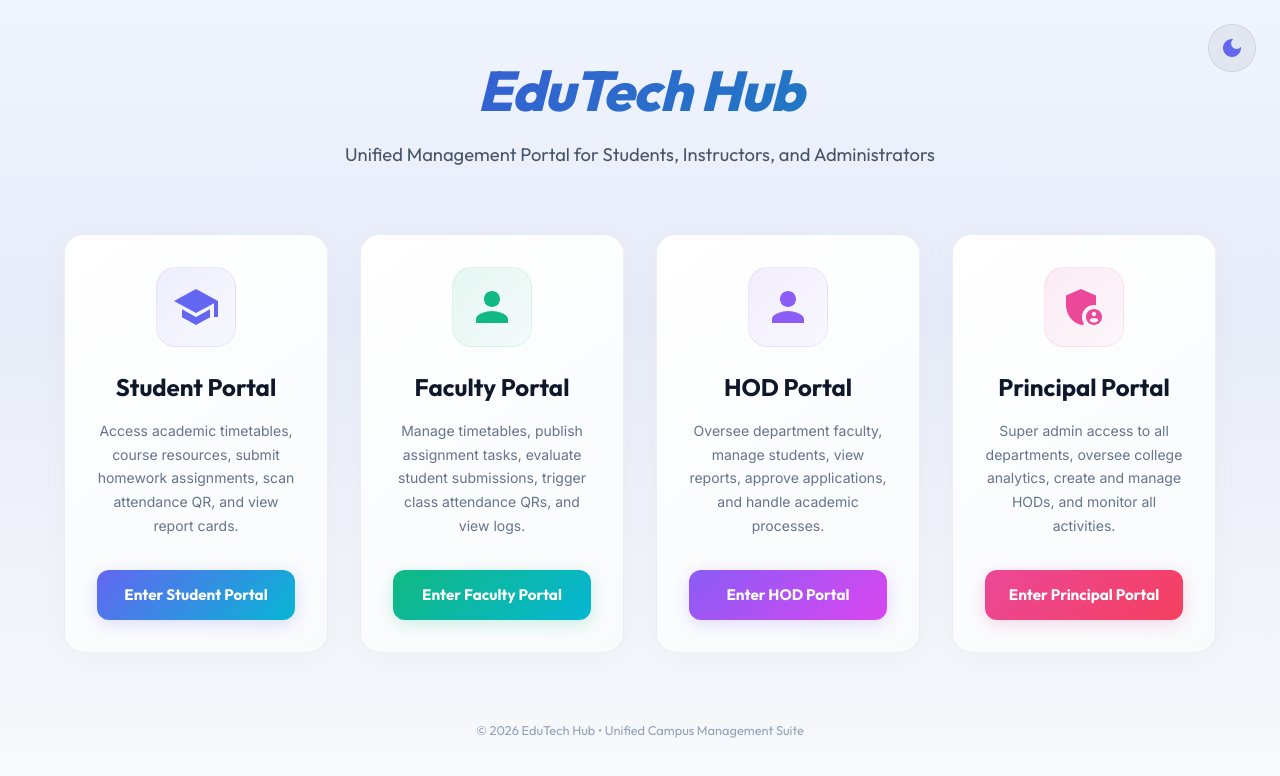
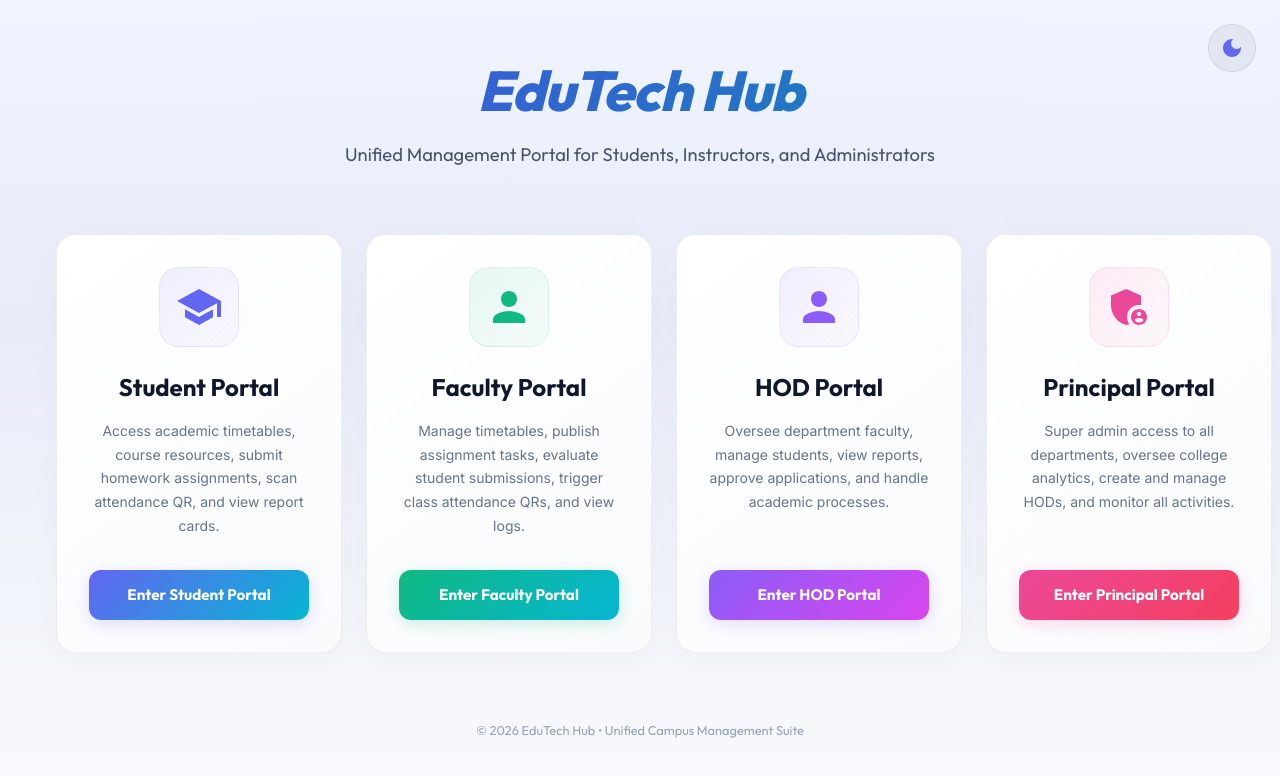
Before and after one commit to addi4109/collage-managment-system, a React (Vite) app in the folder frontend/: page /portal in a window 1280 px wide. Shown: the top 776 px of the page. Built offline with nearby package versions, Linux system fonts and the light colour scheme; no server answers.

Commit message:
style: increase max width of portal cards while maintaining single row

```diff
--- a/frontend/src/pages/AuthLanding.jsx
+++ b/frontend/src/pages/AuthLanding.jsx
@@ -124,7 +124,7 @@ export default function AuthLanding({ mode, toggleTheme }) {
         {isDark ? <LightModeIcon /> : <DarkModeIcon />}
       </IconButton>
 
-      <Container maxWidth="lg" sx={{ position: 'relative', zIndex: 1, pt: { xs: 6, sm: 0 } }}>
+      <Container maxWidth="xl" sx={{ position: 'relative', zIndex: 1, pt: { xs: 6, sm: 0 }, px: { md: 4 } }}>
         {/* Title Section */}
         <Box sx={{ textAlign: 'center', mb: 8 }}>
           <Typography
@@ -160,7 +160,7 @@ export default function AuthLanding({ mode, toggleTheme }) {
         </Box>
 
         {/* Portal Cards */}
-        <Grid container spacing={4} justifyContent="center">
+        <Grid container spacing={3} justifyContent="center" sx={{ maxWidth: '1400px', mx: 'auto' }}>
           {portals.map((portal, idx) => (
             <Grid item xs={12} sm={6} md={3} key={portal.role}>
               <Card
```
